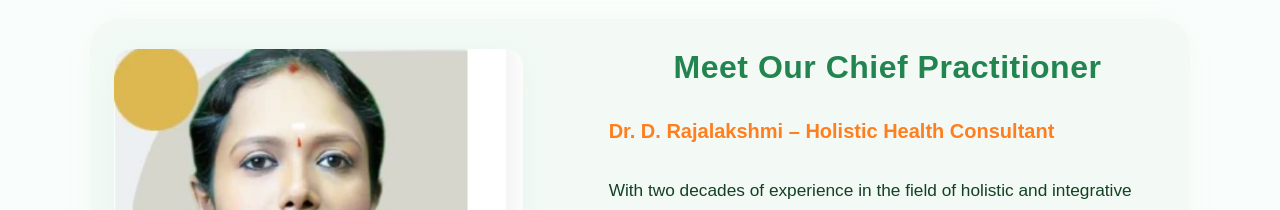
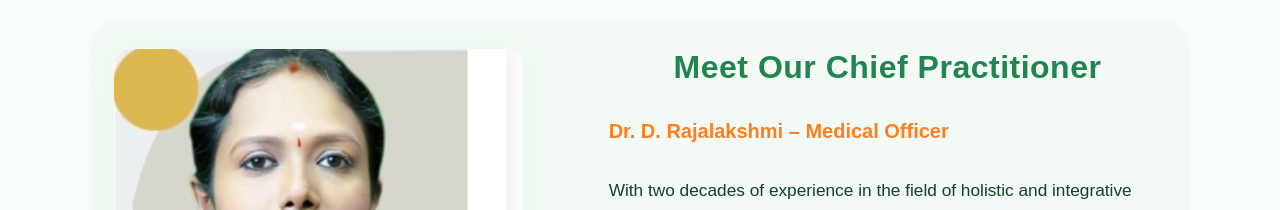
Before and after one commit to Barkavirajesh/traditional-care-hospital-chennai, a React (Create React App) app: page / in a window 1280 px wide. Shown: the part 1440-1650 px from the top of the page. Built offline with nearby package versions, Linux system fonts and the light colour scheme.

Commit message:
Update title for Dr. D. Rajalakshmi's role

```diff
--- a/src/pages/Home.js
+++ b/src/pages/Home.js
@@ -612,7 +612,7 @@ export default function HomePage() {
         </div>
         <div className="doctor-frame-right">
           <h2>Meet Our Chief Practitioner</h2>
-          <h4>Dr. D. Rajalakshmi – Holistic Health Consultant</h4>
+          <h4>Dr. D. Rajalakshmi – Medical Officer</h4>
           <p>
             With two decades of experience in the field of holistic and integrative medicine, Dr. D. Rajalakshmi leads our Sidha wellness practice with compassion and expertise. She believes in combining deep traditional knowledge with the latest advancements, offering truly personalized, compassionate care for every patient.<br /><br />
             Whether you seek preventive health, safe chronic disease management, or natural rejuvenation, Dr. D. Rajalakshmi and her team are committed to guiding you towards balance, vitality, and lasting wellness.
```
